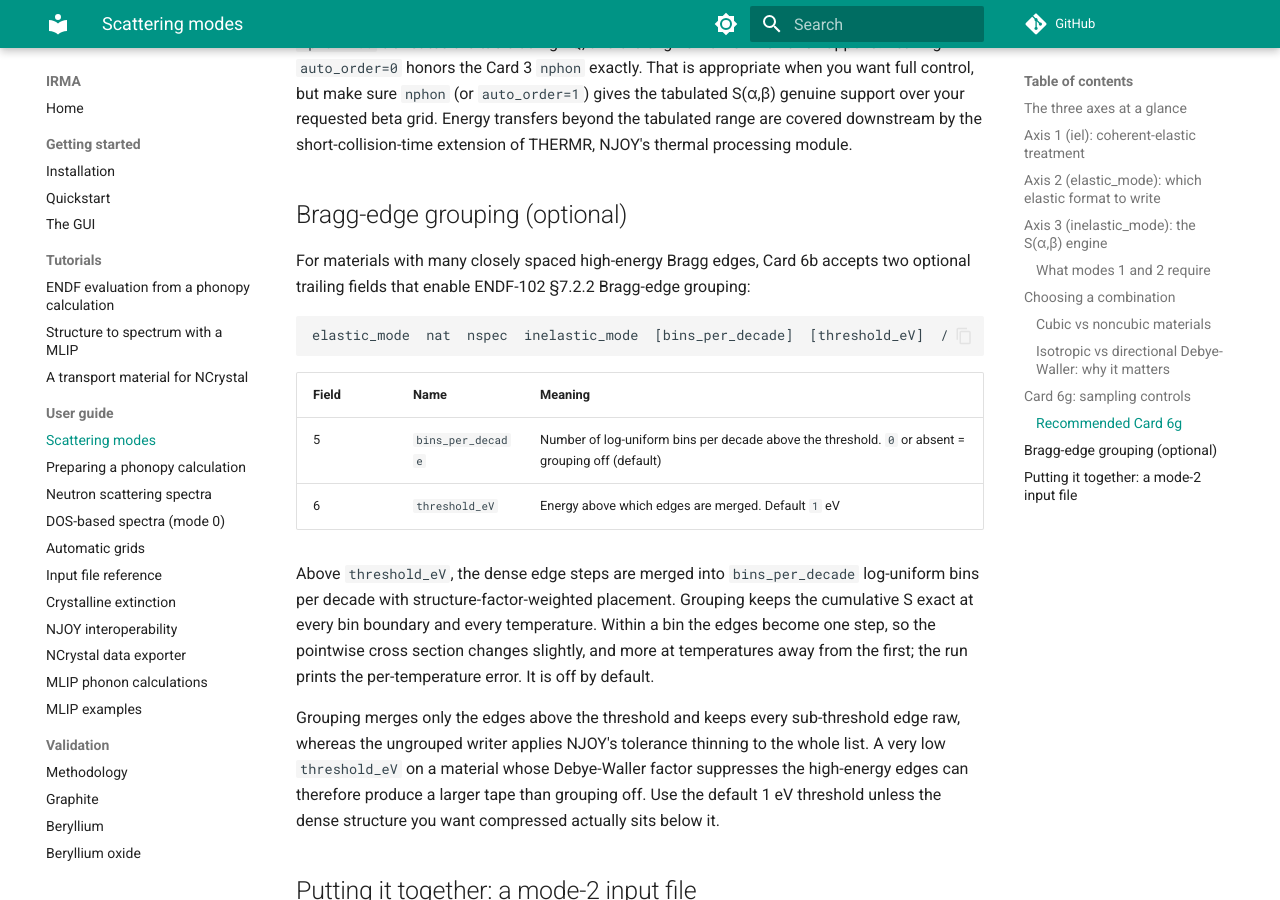
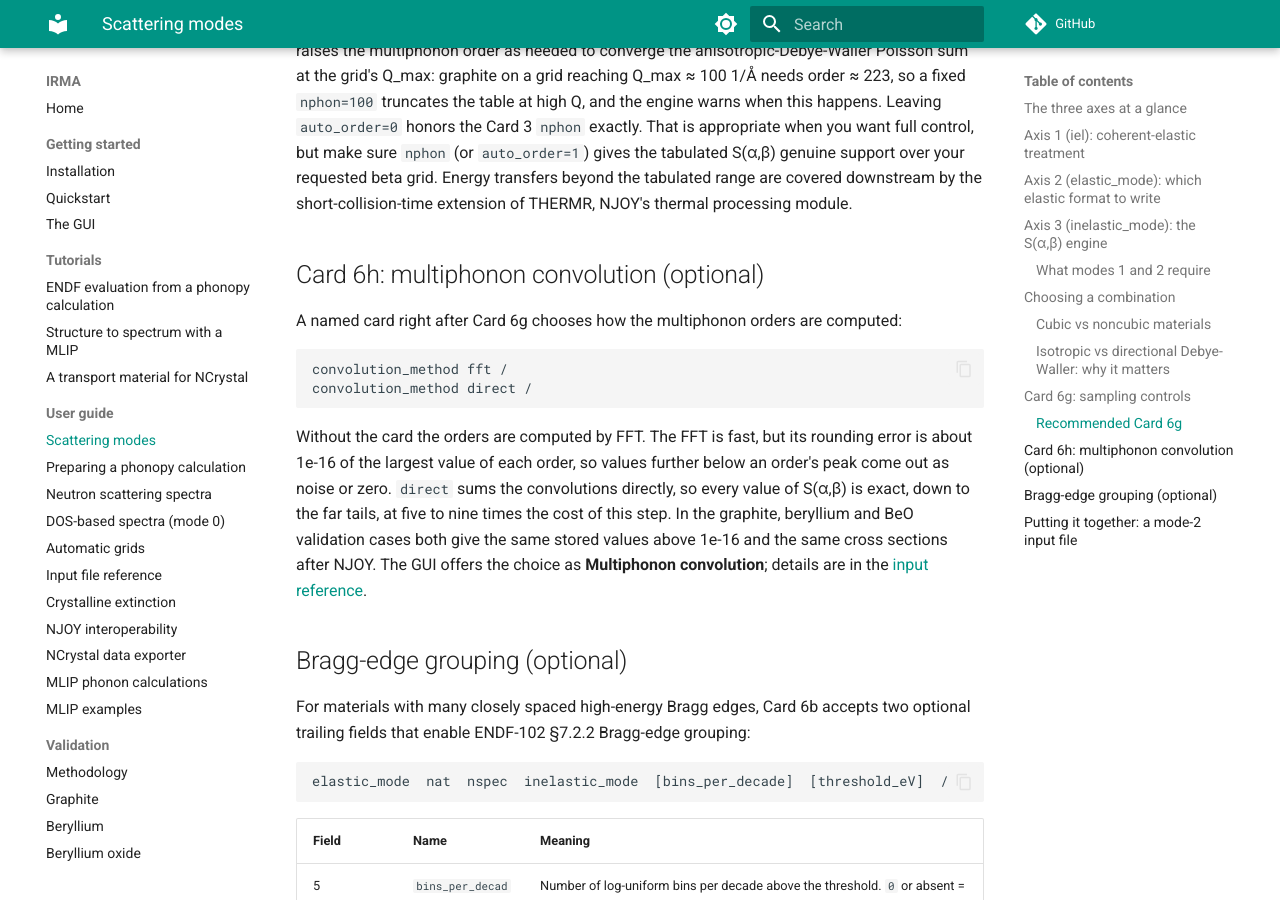
Before and after one commit to ramic-k/IRMA, an MkDocs documentation site: the page built from docs/modes.md, in a window 1280 px wide and 900 px high, scrolled down 5904 px. Built offline with MkDocs 1.6.1 and Material for MkDocs 9.7.7, drawn with Linux system fonts in a browser that asks for light colours; comment, search, counter and statistics services are not loaded; some of the changed text lies outside the part shown.

Commit message:
Docs: name the optional Card 6h wherever the mode 1 and 2 cards are listed
The card ranges read Cards 6b-6h, the modes page lists Card 6h and has a short
section on it, and the extinction card is placed after Card 6h when present.

````diff
--- a/docs/modes.md
+++ b/docs/modes.md
@@ -131,6 +131,8 @@ controls between Cards 6d and 7:
   (`force_constants.hdf5`, `FORCE_CONSTANTS`, `FORCE_SETS`, in that order).
   The process working directory is never consulted.
 - **Card 6g**: the powder-averaging sampling controls (next section).
+- **Card 6h** (optional): how the multiphonon orders are computed, by FFT
+  (the default) or by direct sums (see below).
 
 These modes need the optional phonopy dependency:
 
@@ -222,6 +224,26 @@ requested beta grid. Energy transfers beyond the tabulated range are
 covered downstream by the short-collision-time extension of THERMR,
 NJOY's thermal processing module.
 
+## Card 6h: multiphonon convolution (optional)
+
+A named card right after Card 6g chooses how the multiphonon orders are
+computed:
+
+```
+convolution_method fft /
+convolution_method direct /
+```
+
+Without the card the orders are computed by FFT. The FFT is fast, but its
+rounding error is about 1e-16 of the largest value of each order, so values
+further below an order's peak come out as noise or zero. `direct` sums the
+convolutions directly, so every value of S(α,β) is exact, down to the far
+tails, at five to nine times the cost of this step. In the graphite,
+beryllium and BeO validation cases both give the same stored values above
+1e-16 and the same cross sections after NJOY. The GUI offers the choice as
+**Multiphonon convolution**; details are in the
+[input reference](input-reference.md#card-6h-multiphonon-convolution-inelastic_mode12-optional).
+
 ## Bragg-edge grouping (optional)
 
 For materials with many closely spaced high-energy Bragg edges,
````
Also changed, not shown: docs/extinction.md (+1 -1 lines), docs/input-reference.md (+2 -2 lines), docs/quickstart.md (+1 -1 lines).
